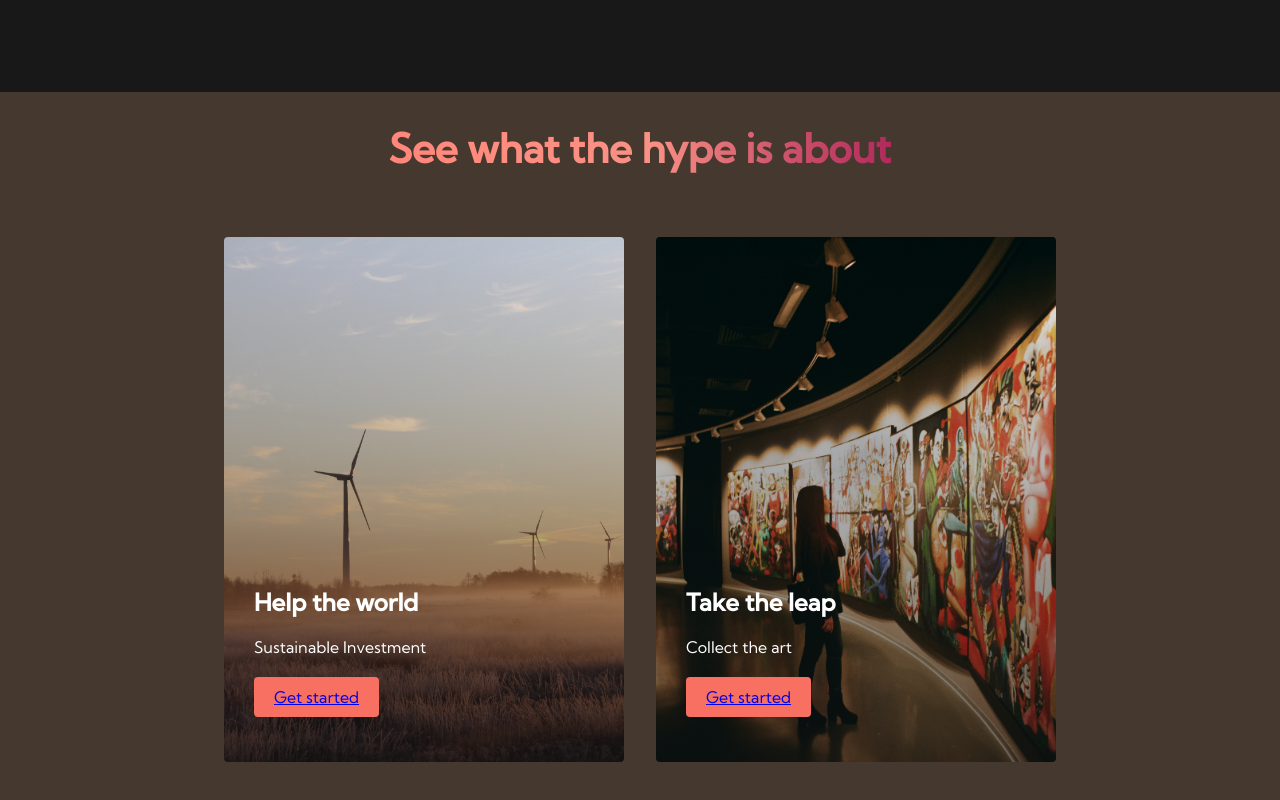
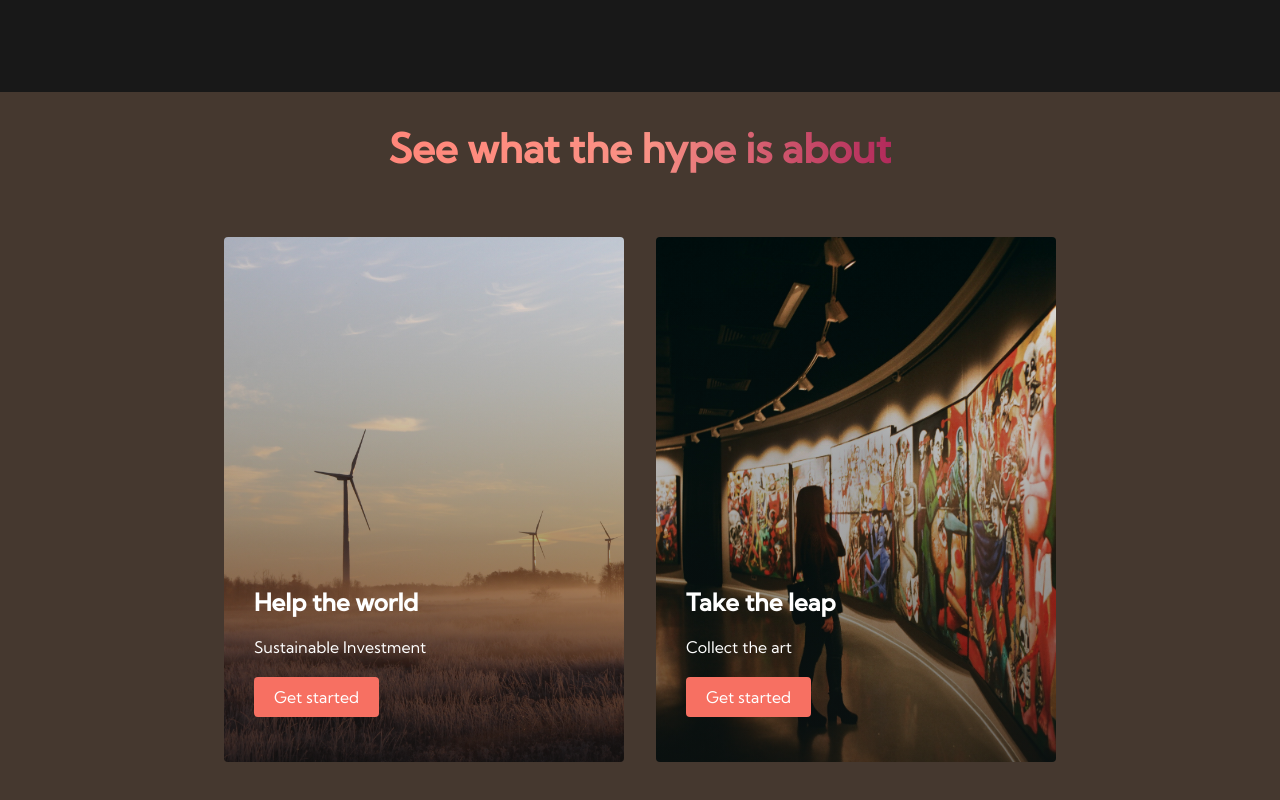
Before and after one commit to FaronHM/NFTproject, a plain HTML site: page index.html in a window 1280 px wide. Shown: the part 1324-2124 px from the top of the page. Drawn offline with Linux system fonts and the light colour scheme; files that its build step writes are made by us from their sources; files whose address does not match are found by name.

Commit message:
Update app.css

```diff
--- a/app.css
+++ b/app.css
@@ -290,7 +290,7 @@
   left: 0;
   width: 0;
   height: 100%;
-  background: #efa3a3;
+  background: #c46521;
   transition: all 0.35s;
   border-radius: 4px;
 }
@@ -358,8 +358,8 @@
 
   .Artwork{
     margin-bottom: 3rem;
-    height: 60%;
-    width: 60%;
+    height: 45%;
+    width: 45%;
   }
 }
 
@@ -421,7 +421,7 @@
   align-items: center;
   justify-self: center;
   margin: 0 auto;
-  height:  80vh;
+  height: 80vh;
   background-color: #45382f;
   z-index: 1;
   width: 100%;
@@ -521,6 +521,8 @@ padding: 10px;
 
 }
 
+
+
 /* Services Section CSS*/
 .services{
   background-color: #45382f;
@@ -604,11 +606,36 @@ padding: 10px;
   left: 30px;
   font-size: 1rem;
   cursor: pointer;
+
 }
+
+.services__card button a{
+  position: relative;
+  color: #fff;
+  text-decoration: none;
+}
+
+.services__card button:after{
+  position: absolute;
+  content: '';
+  top: 0;
+  left: 0;
+  width: 0;
+  height:100%;
+  background:#de5445;
+  transition: all 0.35s;
+  border-radius: 4px;
+}
+
+.services__card button:hover{
+  background: #b74336;
+}
+
+
 
 .services__card:hover {
   transform: scale(1.075);
-  transition: 0.3s ease-in;
+  transition: 0.6s ease-in;
   cursor: pointer;
 }
 
```
